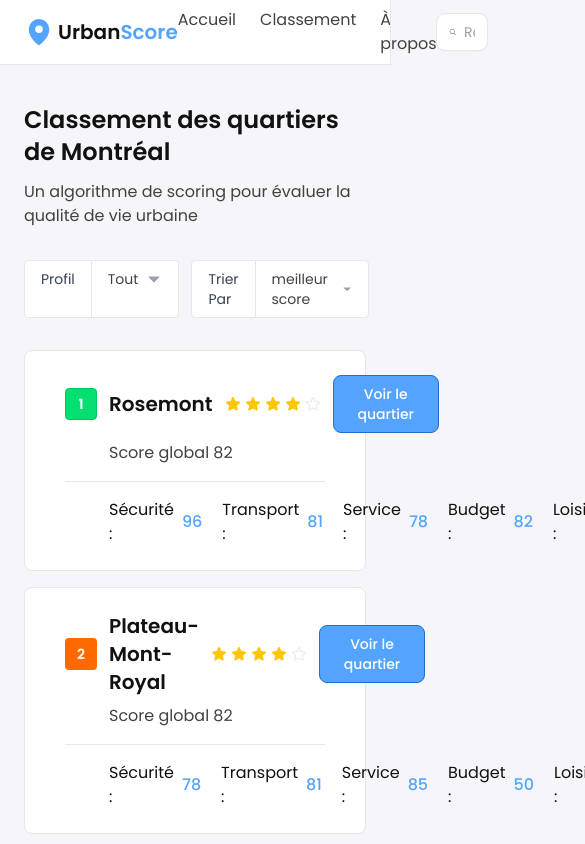
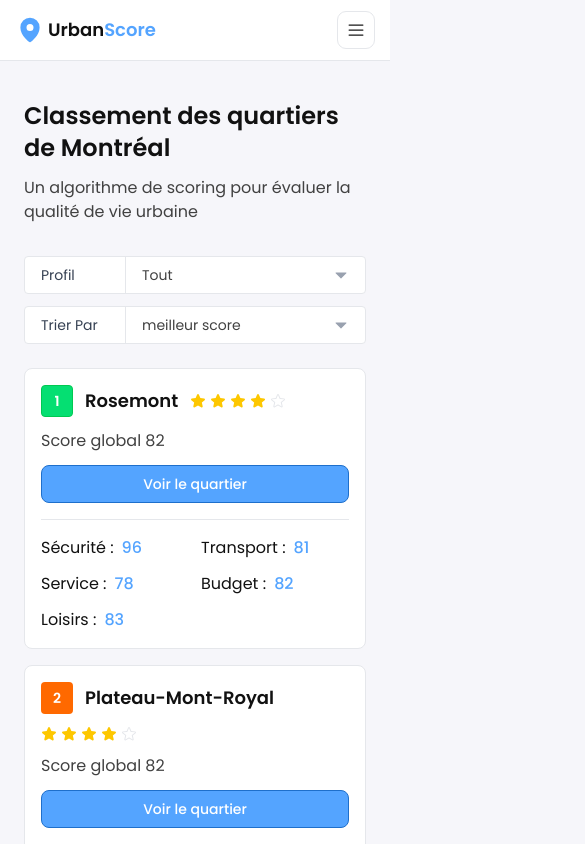
Before and after one commit to NMoumy/urbanscore, a Next.js app in the folder frontend/: page / in a window 390 px wide. Shown: the top 844 px of the page, 585 px wide, since content can reach past the window. Built offline with nearby package versions, Linux system fonts and the light colour scheme.

Commit message:
Implementation du mode mobile

```diff
--- a/frontend/src/app/components/Header.tsx
+++ b/frontend/src/app/components/Header.tsx
@@ -1,26 +1,80 @@
 "use client";
 
-import React from "react";
+import React, { useState } from "react";
 import { MapPinIcon, MagnifyingGlassIcon } from "@phosphor-icons/react";
+import { ListIcon as MenuIcon, XIcon as CloseIcon } from "@phosphor-icons/react";
 
 export const Header = () => {
+  const [menuOpen, setMenuOpen] = useState(false);
+
   return (
-    <header className="bg-white shadow-xs w-full h-16 flex items-center justify-center px-6 outline outline-gray-light">
-      <div className="container-main flex items-center justify-between">
+    <header className="bg-white shadow-xs w-full py-3 md:h-16 flex items-center justify-center px-4 md:px-6 outline outline-gray-light">
+      <div className="container-main relative flex flex-col gap-3 md:flex-row md:items-center md:justify-between md:gap-0">
+        {/* Barre supérieure: logo + nav desktop + bouton burger */}
+        <div className="w-full flex items-center justify-between">
           <div className="flex items-center gap-1">
-          <MapPinIcon size={30} weight="fill" className="text-accent" aria-hidden="true" />
-          <p className="text-black text-xl font-semibold">
+            <MapPinIcon size={28} weight="fill" className="text-accent" aria-hidden="true" />
+            <p className="text-black text-lg md:text-xl font-semibold">
               Urban<span className="text-accent">Score</span>
             </p>
           </div>
 
-        <nav className="flex gap-6">
+          {/* Nav desktop */}
+          <nav className="hidden md:flex gap-6 text-base">
             <a href="#">Accueil</a>
             <a href="#">Classement</a>
             <a href="#">À propos</a>
           </nav>
 
-        <div className="flex items-center outline outline-gray-light bg-white rounded-lg px-3 py-2 gap-2 flex-1 max-w-xs shadow-xs">
+          {/* Barre de recherche desktop */}
+          <div className="hidden md:flex items-center outline outline-gray-light bg-white rounded-lg px-3 py-2 gap-2 md:flex-1 md:max-w-xs shadow-xs ml-6">
+            <MagnifyingGlassIcon size={18} className="text-gray-medium" aria-hidden="true" />
+            <input
+              type="text"
+              placeholder="Rechercher un quartier..."
+              className="bg-transparent outline-none text-sm w-full"
+            />
+          </div>
+
+          {/* Bouton burger mobile */}
+          <button
+            type="button"
+            className="md:hidden inline-flex items-center justify-center p-2 rounded-lg outline outline-gray-light hover:bg-gray-50 cursor-pointer"
+            aria-label="Ouvrir le menu"
+            aria-controls="mobile-menu"
+            aria-expanded={menuOpen}
+            onClick={() => setMenuOpen((v) => !v)}
+          >
+            {menuOpen ? (
+              <CloseIcon size={20} className="text-gray-dark" aria-hidden="true" />
+            ) : (
+              <MenuIcon size={20} className="text-gray-dark" aria-hidden="true" />
+            )}
+          </button>
+        </div>
+
+        {/* Menu mobile déroulant (absolu sous la barre) */}
+        {menuOpen && (
+          <>
+            {/* Overlay sombre cliquable */}
+            <div className="fixed inset-0 bg-black/40 z-40" onClick={() => setMenuOpen(false)} aria-hidden="true" />
+            <div id="mobile-menu" className="md:hidden absolute left-0 right-0 top-full z-50">
+              <div className="bg-white border border-gray-light rounded-lg p-3 shadow-xs mt-2">
+                {/* Liens de navigation */}
+                <nav className="flex flex-col gap-2">
+                  <a href="#" onClick={() => setMenuOpen(false)} className="py-1">
+                    Accueil
+                  </a>
+                  <a href="#" onClick={() => setMenuOpen(false)} className="py-1">
+                    Classement
+                  </a>
+                  <a href="#" onClick={() => setMenuOpen(false)} className="py-1">
+                    À propos
+                  </a>
+                </nav>
+
+                {/* Barre de recherche mobile (en bas du panneau) */}
+                <div className="mt-3 flex items-center outline outline-gray-light bg-white rounded-lg px-3 py-2 gap-2 w-full shadow-xs">
                   <MagnifyingGlassIcon size={18} className="text-gray-medium" aria-hidden="true" />
                   <input
                     type="text"
@@ -29,6 +83,10 @@ export const Header = () => {
                   />
                 </div>
               </div>
+            </div>
+          </>
+        )}
+      </div>
     </header>
   );
 };
--- a/frontend/src/app/components/QuartierCard.tsx
+++ b/frontend/src/app/components/QuartierCard.tsx
@@ -27,9 +27,9 @@ export default function QuartierCard({ quartier, index }: QuartierCardProps) {
   ];
 
   return (
-    <div className="bg-white border border-gray-light rounded-lg px-10 py-6">
+    <div className="bg-white border border-gray-light rounded-lg px-4 py-4 md:px-8 md:py-6">
       {/* En-tête avec numéro, nom, étoiles, score */}
-      <div className="flex items-center gap-3 mb-2">
+      <div className="flex items-center gap-3 mb-2 flex-wrap">
         <div
           className={`shrink-0 w-8 h-8 rounded flex items-center justify-center text-white font-semibold text-sm ${
             index === 0 ? "bg-green-400 border-green-500 border" : index <= 2 ? "bg-orange-500" : "bg-red-500"
@@ -37,18 +37,21 @@ export default function QuartierCard({ quartier, index }: QuartierCardProps) {
         >
           {index + 1}
         </div>
-        <h3 className="text-xl font-semibold ">{quartier.name}</h3>
+        <h3 className="text-lg md:text-xl font-semibold ">{quartier.name}</h3>
         <StarRating score={quartier.score} />
-        <button className="ml-auto btn-primary-small">Voir le quartier</button>
+        <p className="w-full md:hidden order-1 ml-0">Score global {quartier.score}</p>
+        <button className="w-full md:w-auto ml-0 md:ml-auto order-2 md:order-0 btn-primary-small">
+          Voir le quartier
+        </button>
       </div>
 
-      <p className="mb-4 ml-11">Score global {quartier.score}</p>
+      <p className="mb-4 ml-0 md:ml-11 hidden md:block">Score global {quartier.score}</p>
 
       {/* Horizontal line */}
       <div className="line-horizontal"></div>
 
       {/* Détails */}
-      <div className="flex justify-between gap-x-5 gap-4 ml-11">
+      <div className="grid grid-cols-2 gap-3 md:flex md:flex-wrap md:justify-between md:gap-x-5 md:gap-y-4 ml-0 md:ml-11">
         {details.map((detail) => (
           <div key={detail.label} className="flex items-center gap-2">
             <p className="text-black">{detail.label} :</p>
--- a/frontend/src/app/components/RankingFilters.tsx
+++ b/frontend/src/app/components/RankingFilters.tsx
@@ -38,9 +38,9 @@ export default function RankingFilters({
   }, []);
 
   return (
-    <div ref={containerRef} className="flex gap-3 mb-8">
+    <div ref={containerRef} className="flex flex-col sm:flex-row sm:items-center gap-3 mb-6">
       {/* Profil Section */}
-      <div className="relative filter-container">
+      <div className="relative filter-container sm:w-70">
         <div className="sort-label">Profil</div>
         <div className="divider-vertical"></div>
 
@@ -89,7 +89,7 @@ export default function RankingFilters({
       </div>
 
       {/* Trier Par Section */}
-      <div className="relative filter-container">
+      <div className="relative filter-container w-full sm:w-70">
         <div className="sort-label">Trier Par</div>
         <div className="divider-vertical"></div>
 
--- a/frontend/src/styles/filters.css
+++ b/frontend/src/styles/filters.css
@@ -29,7 +29,7 @@
 }
 
 .filter-dropdown-menu {
-  @apply absolute top-full left-0 mt-1 w-48 bg-white border border-gray-light rounded-md shadow-lg z-50 overflow-hidden;
+  @apply absolute top-full left-0 mt-1 w-full sm:w-56 bg-white border border-gray-light rounded-md shadow-lg z-50 overflow-hidden;
 }
 
 .filter-dropdown-option {
@@ -45,7 +45,7 @@
 }*/
 
 .sort-label {
-  @apply px-4 py-2 text-sm text-gray-700 select-none;
+  @apply w-25 text-sm text-gray-700 select-none flex items-center justify-start px-4;
 }
 
 .sort-button {
```
Lines whose indentation alone changed are shown as unchanged.
